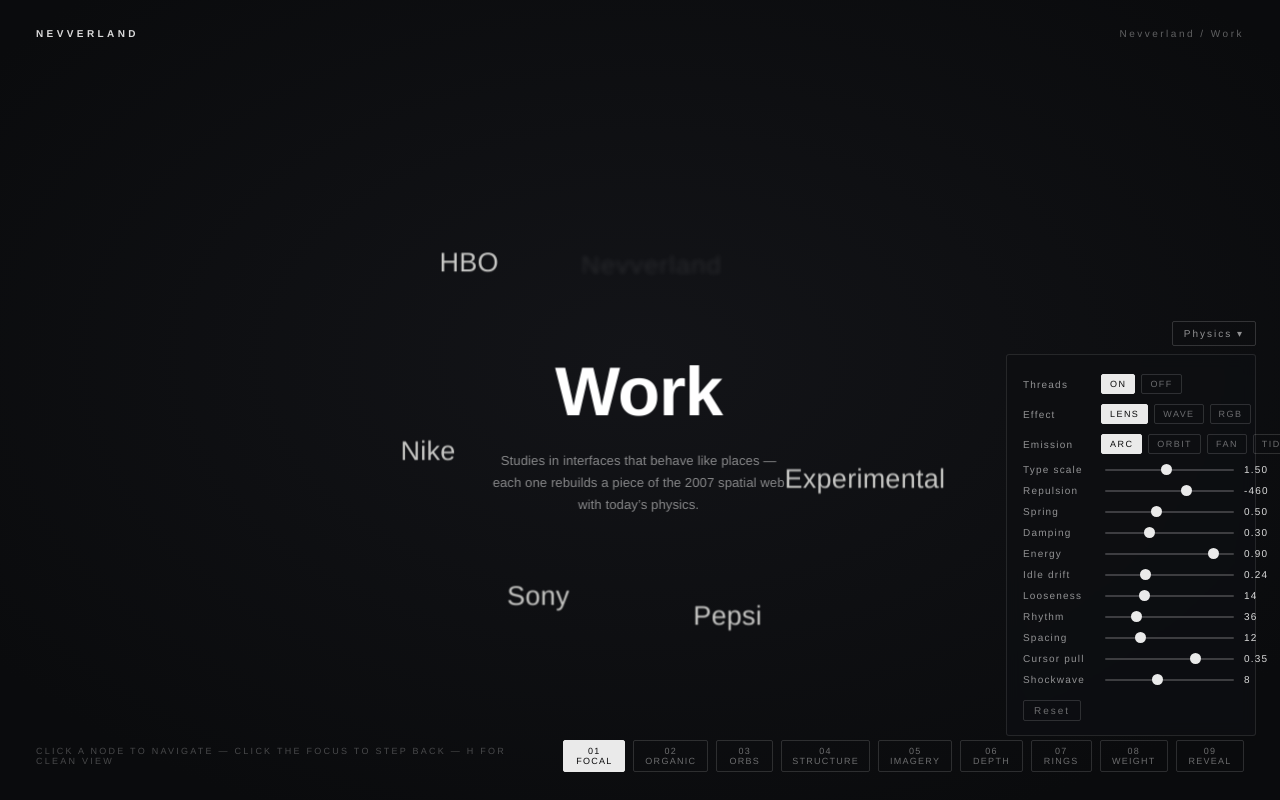
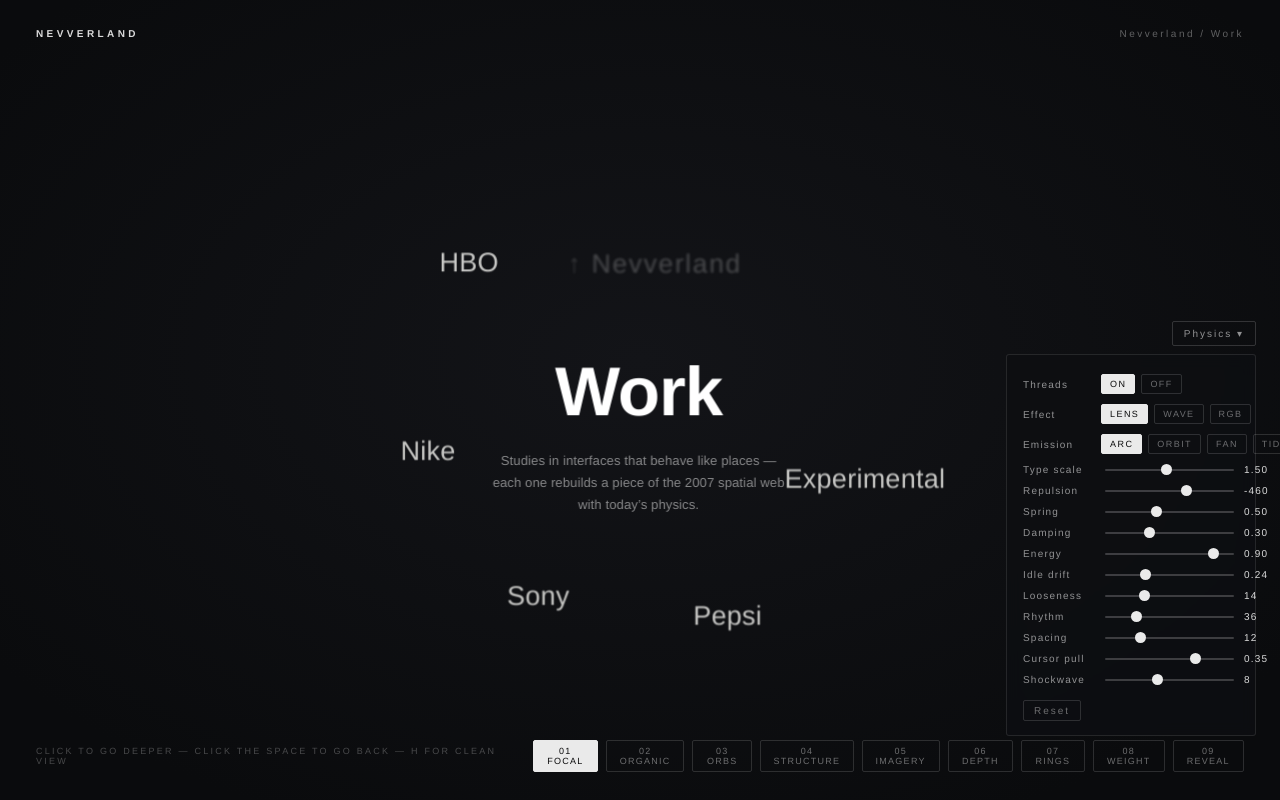
Before and after one commit to nessim-higson/nevverland, a React (Vite) app: page / in a window 1280 px wide. Both pictures are taken after a click on the element "Work". Built offline with nearby package versions, Linux system fonts and the light colour scheme; a web font is replaced by a local one.

Commit message:
v26: going-back paradigm — click-void-to-ascend + legible parent way-back ghost; FOCAL default/first, REVEAL→09

```diff
--- a/src/App.jsx
+++ b/src/App.jsx
@@ -168,7 +168,7 @@
       </header>
       <footer className="chrome bottom">
         <span className="hint">
-          CLICK A NODE TO NAVIGATE — CLICK THE FOCUS TO STEP BACK — H FOR CLEAN VIEW
+          CLICK TO GO DEEPER — CLICK THE SPACE TO GO BACK — H FOR CLEAN VIEW
         </span>
         <span className="switch">
           {MODES.map((m) => (
--- a/src/FocusSpace.jsx
+++ b/src/FocusSpace.jsx
@@ -147,6 +147,17 @@
     onNavigate(n)
   }
 
+  // THE SPATIAL LAW: click a node to go deeper, click the VOID to back
+  // out one level (the world pulls back, the parent rushes to center).
+  const onVoid = (e) => {
+    if (e.target.closest('.flabel, .eFrame, .froomImg')) return // hit a node
+    if (full) {
+      setFullI(null)
+      return
+    }
+    if (active.parentId) onNavigate(byId.get(active.parentId))
+  }
+
   return (
     <>
       {/* the WORK gallery: the strip of frames in WebGL, shader bending
@@ -162,7 +173,12 @@
         />
       )}
 
-    <div className="focusSpace" ref={spaceRef}>
+    <div
+      className="focusSpace"
+      ref={spaceRef}
+      onClick={onVoid}
+      style={{ pointerEvents: full ? 'none' : 'auto' }}
+    >
       {/* the end of the corridor: a leaf's image, deepest plane */}
       {room && (
         <img key={`room-${room.id}`} className="froomImg" src={room.img} alt="" />
@@ -217,10 +233,11 @@
 
         let z, blur, opacity
         if (isWayBack) {
-          // the level you came from, receded to a ghost far behind
-          z = -STEP_BACK * 1.15
-          blur = 3
-          opacity = hoverId === n.id ? 0.5 : 0.16
+          // the level you came from — receded behind you, but legible
+          // enough to read as the door back; brightens on hover
+          z = -STEP_BACK * 1.05
+          blur = hoverId === n.id ? 0 : 1.5
+          opacity = hoverId === n.id ? 0.85 : 0.34
         } else if (role === 'active') {
           z = 0
           blur = 0
@@ -254,6 +271,7 @@
                 onMouseLeave={() => setHoverId(null)}
                 onClick={() => clickNode(n)}
               >
+                {isWayBack && <span className="backArrow">↑ </span>}
                 {n.label}
               </span>
             </div>
--- a/src/index.css
+++ b/src/index.css
@@ -423,11 +423,16 @@
 
 .flabel.hot { color: #ffffff; }
 .flabel.activeL { font-weight: 700; color: #ffffff; letter-spacing: -0.015em; }
-/* the way-back: the level you came from, almost dissolved into space */
+/* the way-back: the level you came from — the door back, behind you */
 .flabel.wayback {
   font-weight: 400;
-  letter-spacing: 0.04em;
-  color: rgba(255, 255, 255, 0.6);
+  letter-spacing: 0.06em;
+  color: rgba(255, 255, 255, 0.7);
+}
+
+.flabel.wayback .backArrow {
+  font-weight: 300;
+  opacity: 0.7;
 }
 
 .fcopy {
```
